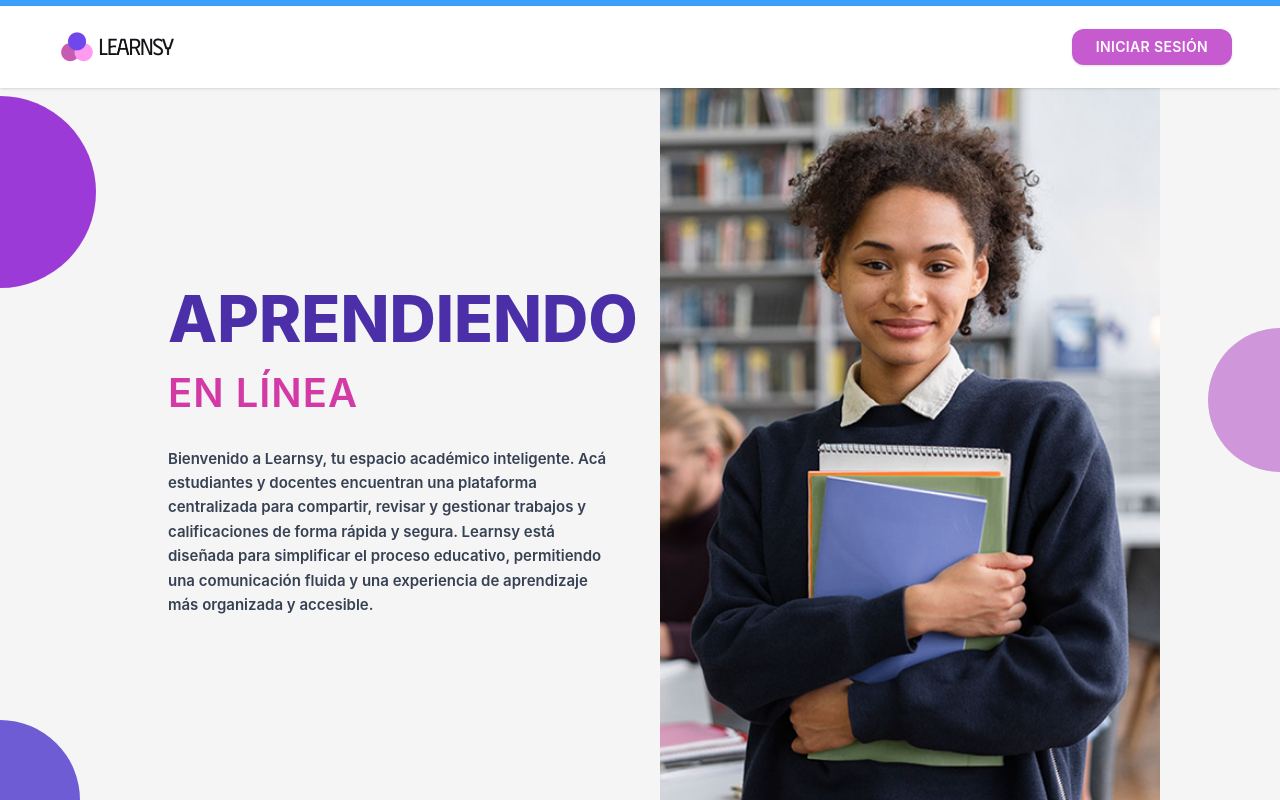
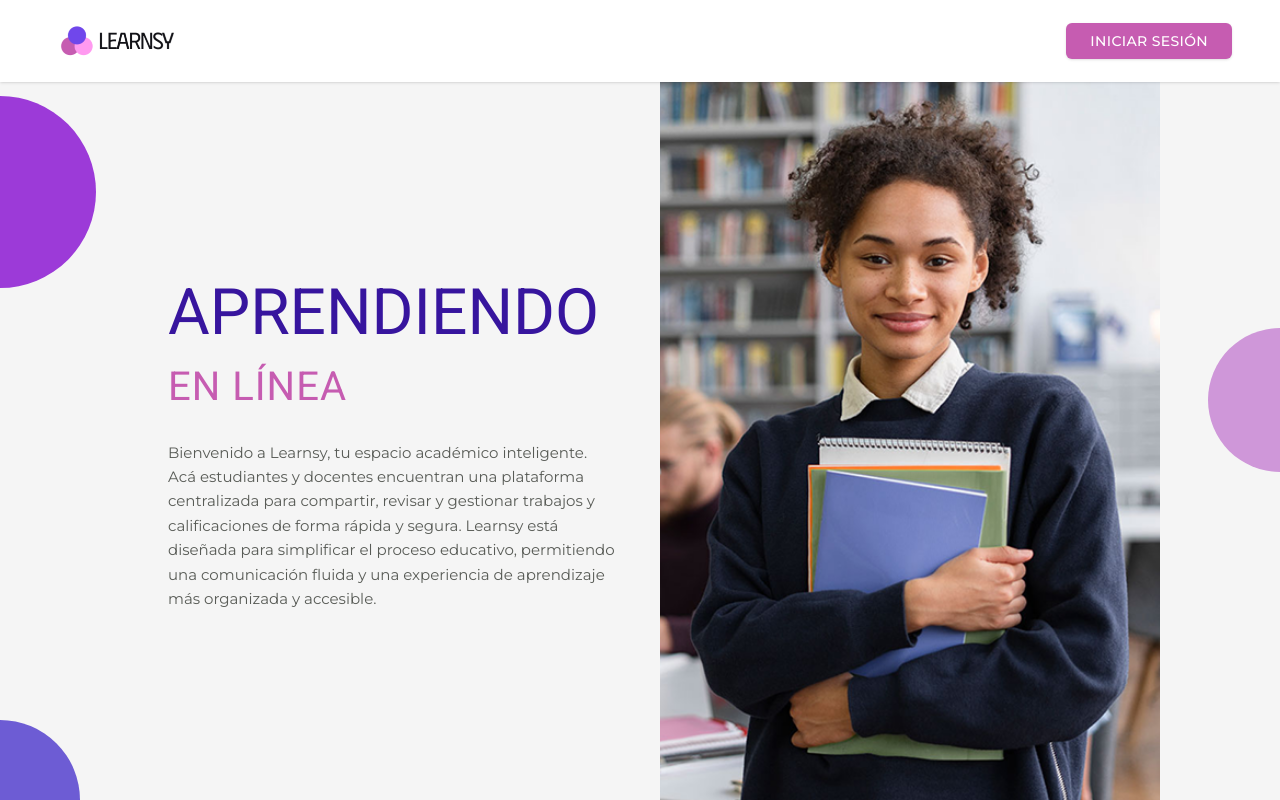
Before and after one commit to MarcoGArana/Frontend-PNC, a React (Vite) app in the folder learnsy/: page / in a window 1280 px wide. Built offline with nearby package versions, Linux system fonts and the light colour scheme.

Commit message:
feat(ui): update landing styles and add color/typography variables :lipstick:

```diff
--- a/learnsy/src/index.css
+++ b/learnsy/src/index.css
@@ -15,6 +15,8 @@
   --color-titles-purple: #350A59;
   --color-dark-text: #585B56;
   --color-border-shadow: #585B56CC;
+  --color-landing: #37159E;
+  --color-sub-landing: #92247C
 
   --font-spartan: League Spartan, 'sans-serif';
   --font-family: "Roboto", sans-serif;
--- a/learnsy/src/pages/landing/landing.jsx
+++ b/learnsy/src/pages/landing/landing.jsx
@@ -4,10 +4,7 @@ const Landing = () => {
   return (
     <div className="min-h-screen w-full bg-[#F5F5F5] font-sans overflow-hidden relative">
 
-      {/* BORDE SUPERIOR */}
-      <div className="w-full h-[6px] bg-[#3CA0FF]"></div>
-
-      {/* NAVBAR */}
+      {/* Navbar*/}
       <nav className="w-full bg-white flex justify-between items-center px-6 md:px-12 py-4 shadow-sm relative z-20">
         <div className="flex items-center gap-3">
           <img
@@ -18,33 +15,33 @@ const Landing = () => {
 
         <Link
           to="/login"
-          className="bg-[#C65BCF] text-white px-4 py-2 md:px-6 md:py-2 rounded-xl text-xs md:text-sm font-semibold tracking-wide shadow-sm hover:opacity-90 transition"
+          className="btn-primary px-4 py-2.5 md:px-6 md:py-2 rounded-md text-[0.8rem] md:text-sm tracking-wide shadow-sm transition"
         >
           INICIAR SESIÓN
         </Link>
       </nav>
 
-      {/* CÍRCULOS RESPONSIVE */}
+      {/* Circulos responsive */}
       <div className="absolute left-0 top-32 md:top-24 w-24 h-24 md:w-48 md:h-48 bg-[#9C3AD8] rounded-full -translate-x-1/2 hidden sm:block"></div>
 
-      <div className="absolute left-0 -bottom-10 md:-bottom-20 w-20 h-20 md:w-40 md:h-40 bg-[#6D5CD4] rounded-full -left-10 md:-left-20"></div>
+      <div className="absolute left-0 -bottom-10 md:-bottom-20 w-20 h-20 md:w-40 md:h-40 bg-[#6D5CD4] rounded-full md:-left-20"></div>
 
       <div className="absolute right-0 top-1/2 -translate-y-1/2 w-20 h-20 md:w-36 md:h-36 bg-[#CF97D9] rounded-full translate-x-1/2 hidden sm:block"></div>
 
-      {/* CONTENIDO */}
+      {/* Contenido de landing */}
       <div className="max-w-7xl mx-auto grid grid-cols-1 lg:grid-cols-2 h-auto lg:h-[calc(100vh-100px)] items-center px-6 md:px-10 py-10 lg:py-0 relative z-10 gap-10">
 
-        {/* TEXTO */}
+        {/* textos - titulos y descripcion */}
         <div className="flex flex-col justify-center lg:pl-32 lg:-mt-20 text-center lg:text-left">
-          <h1 className="text-[2rem] md:text-[3.2rem] lg:text-[4rem] font-extrabold text-[#4B2FA9] leading-tight mb-1">
-  APRENDIENDO
-</h1>
+          <h1 className="text-[2rem] md:text-[3.2rem] lg:text-[4rem] text-[var(--color-landing)] title-font font-normal leading-tight mb-1">
+            APRENDIENDO
+          </h1>
 
-<h2 className="text-[1.4rem] md:text-[2rem] lg:text-[2.5rem] font-semibold text-[#D43AA6] tracking-wide mb-6">
-  EN LÍNEA
-</h2>
+          <h2 className="text-[1.4rem] md:text-[2rem] lg:text-[2.5rem] title-font font-normal text-[var(--color-sub-landing)] tracking-wide mb-6">
+            EN LÍNEA
+          </h2>
 
-          <p className="text-gray-700 text-sm md:text-[15px] leading-relaxed max-w-md mx-auto lg:mx-0">
+          <p className="body-font font-normal text-[var(--color-dark-text)] text-base md:text-[15px] leading-relaxed max-w-md mx-auto lg:mx-0">
             Bienvenido a Learnsy, tu espacio académico inteligente.
             Acá estudiantes y docentes encuentran una plataforma
             centralizada para compartir, revisar y gestionar trabajos
@@ -55,7 +52,7 @@ const Landing = () => {
           </p>
         </div>
 
-        {/* IMAGEN */}
+        {/* Imagen */}
         <div className="flex justify-center lg:justify-start pr-0 lg:pr-10">
           <img
             src="http://localhost:5173/src/assets/images/young-hispanic-student-girl-smiling-happy-university.png"
```
